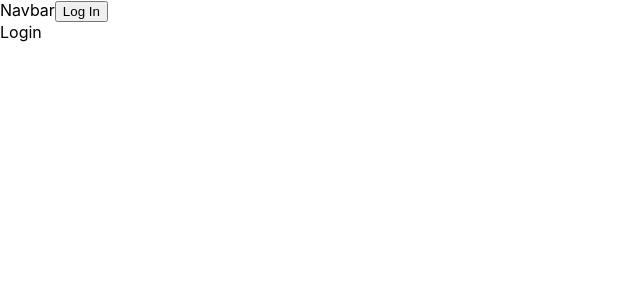
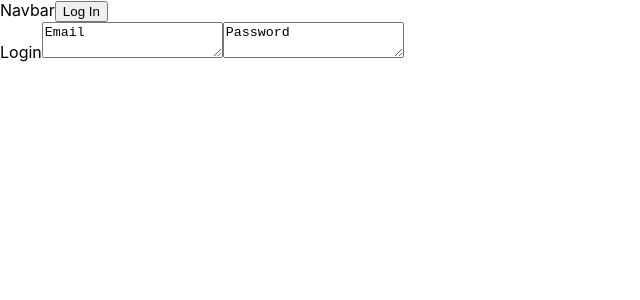
Before and after one commit to limlei2/to-the-moon, a React (Create React App) app in the folder to-the-moon-frontend/: page /login in a window 1280 px wide. Shown: the top 300 px of the page, without its empty margins (0-640 px from the left). Built offline with nearby package versions, Linux system fonts and the light colour scheme.

Commit message:
Update Login.js

```diff
--- a/to-the-moon-frontend/src/pages/Login.js
+++ b/to-the-moon-frontend/src/pages/Login.js
@@ -24,6 +24,12 @@ const Login = () => {
     return (
         <div>
             Login
+            <textarea>
+                Email
+            </textarea>
+            <textarea>
+                Password
+            </textarea>
         </div>
     )
 }
```
